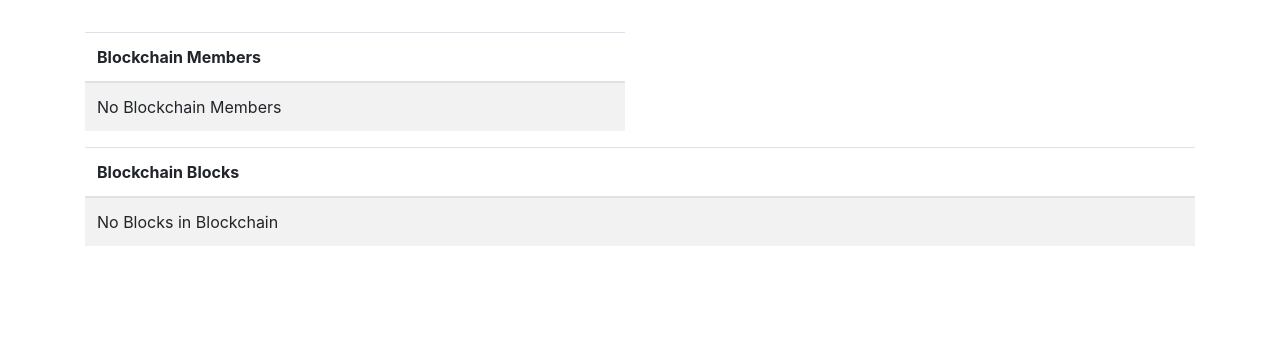
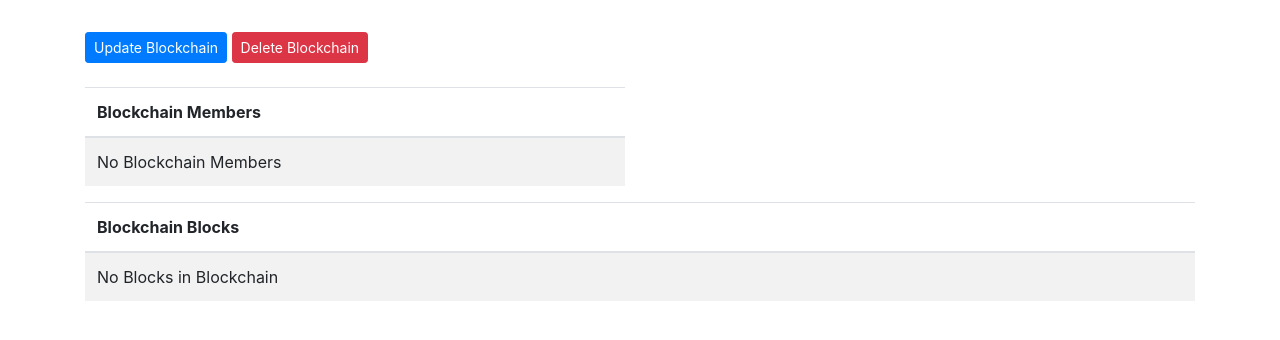
Before and after one commit to markguindi1/Blockchain-Platform-Project, a Django app: template blockchainplatform/bcplatform/templates/bcplatform/blockchain_detail_view.html in a window 1280 px wide. Shown: the part 56-396 px from the top of the page. Run offline with Django 3.2, Linux system fonts and the light colour scheme; the template is opened without the code that fills it, so the values that code supplies are empty; some libraries are stand-ins or nearby versions.

Commit message:
Add links on BC detail page for updating/deleting BC

```diff
--- a/blockchainplatform/bcplatform/templates/bcplatform/blockchain_detail_view.html
+++ b/blockchainplatform/bcplatform/templates/bcplatform/blockchain_detail_view.html
@@ -6,7 +6,10 @@
   <div class="container">
 
     <h3 class="text-center">{{ bc }}</h3>
-
+    <br />
+    <a href="{% url 'bcplatform:blockchain_update_view' bc.pk %}"><button type="button" class="btn btn-primary btn-sm">Update Blockchain</button></a>
+    <a href="{% url 'bcplatform:blockchain_delete_view' bc.pk %}"><button type="button" class="btn btn-danger btn-sm">Delete Blockchain</button></a>
+    <br />
     <br />
     <div class="row">
       <div class="col-6">
```
